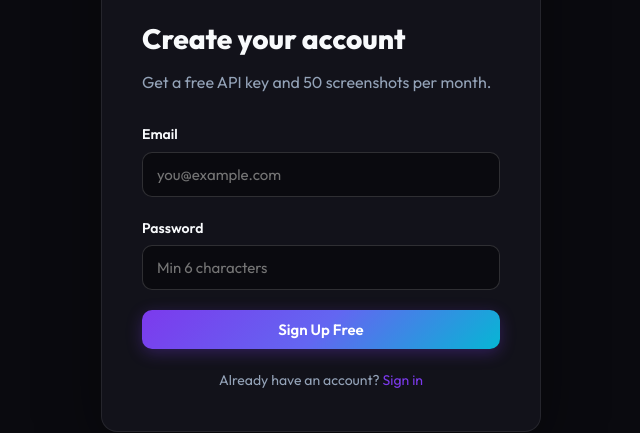
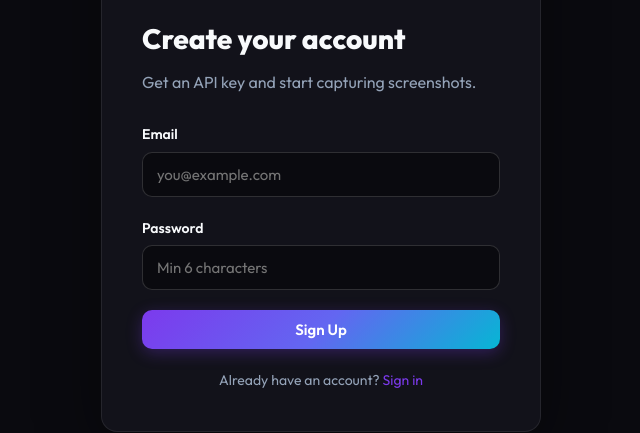
Before and after one commit to MyWorld0007/shotlyapi, a React (Vite) app: page /signup in a window 1280 px wide. Shown: the part 160-593 px from the top of the page, without its empty margins (319-959 px from the left). Built offline with nearby package versions, Linux system fonts and the light colour scheme; no server answers.

Commit message:
security #12: Signup uses credentials include, shows API key once, no localStorage

```diff
--- a/src/pages/Signup.jsx
+++ b/src/pages/Signup.jsx
@@ -10,6 +10,7 @@ export default function Signup() {
   const [password, setPassword] = useState('')
   const [error, setError] = useState(null)
   const [loading, setLoading] = useState(false)
+  const [newApiKey, setNewApiKey] = useState(null)
   const { login } = useAuth()
   const navigate = useNavigate()
   const { theme, toggleTheme } = useTheme()
@@ -21,15 +22,23 @@ export default function Signup() {
 
     fetch(`${API_URL}/api/auth/signup`, {
       method: 'POST',
+      credentials: 'include',
       headers: { 'Content-Type': 'application/json' },
       body: JSON.stringify({ email, password })
     })
       .then(r => r.json())
       .then(data => {
         if (data.error) throw new Error(data.error)
-        return login(data.token)
+        if (data.api_key) setNewApiKey(data.api_key)
+        return login()
       })
-      .then(() => navigate('/dashboard'))
+      .then(() => {
+        if (newApiKey) {
+          navigate('/dashboard', { state: { newApiKey: newApiKey } })
+        } else {
+          navigate('/dashboard')
+        }
+      })
       .catch(err => {
         setError(err.message)
         setLoading(false)
@@ -45,7 +54,7 @@ export default function Signup() {
           ShotlyAPI
         </Link>
         <h2>Create your account</h2>
-        <p>Get a free API key and 50 screenshots per month.</p>
+        <p>Get an API key and start capturing screenshots.</p>
         {error && <div className="auth-error">{error}</div>}
         <form onSubmit={handleSubmit}>
           <div className="form-group">
@@ -57,7 +66,7 @@ export default function Signup() {
             <input type="password" value={password} onChange={e => setPassword(e.target.value)} required minLength={6} placeholder="Min 6 characters" />
           </div>
           <button type="submit" className="btn btn-primary" disabled={loading}>
-            {loading ? 'Creating account...' : 'Sign Up Free'}
+            {loading ? 'Creating account...' : 'Sign Up'}
           </button>
         </form>
         <div className="auth-switch">
```
